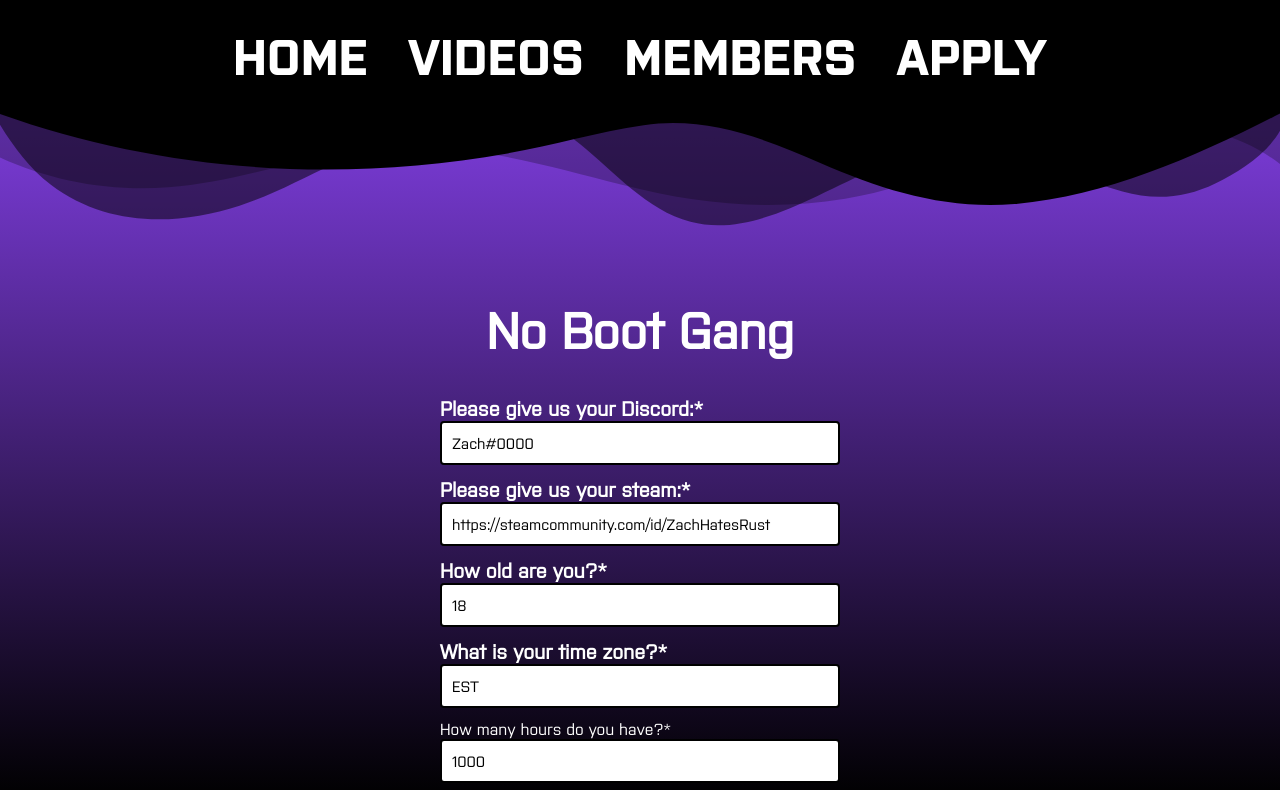
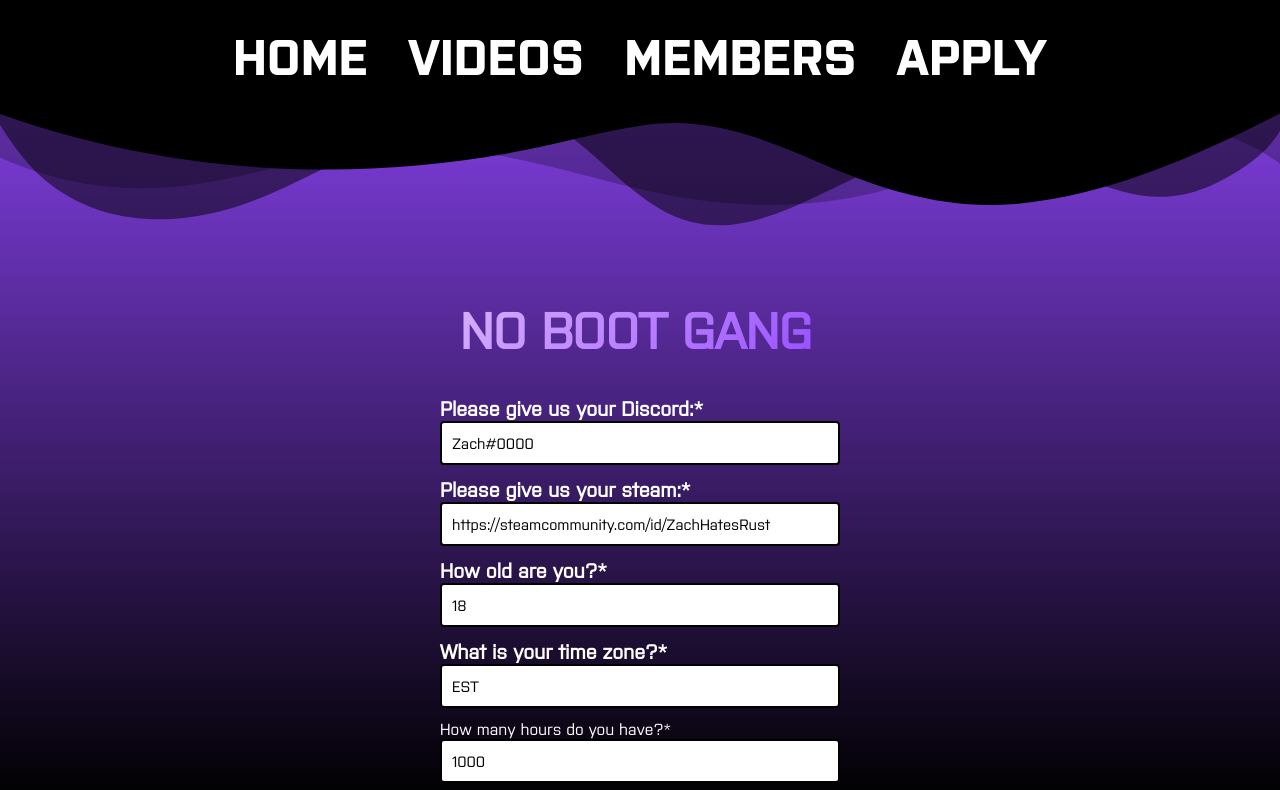
Before and after one commit to DKDiamond777/NBG, a plain HTML site: page application.html in a window 1280 px wide. Shown: the top 790 px of the page. Drawn offline with Linux system fonts and the light colour scheme.

Commit message:
Edited application page to animate text

```diff
--- a/application.css
+++ b/application.css
@@ -81,3 +81,38 @@
 .formbuilder-checkbox input[type="checkbox"].other-option:checked + label .other-val {
     display: block;
 }
+.test1
+{
+   text-transform: uppercase;
+  background-image: linear-gradient(
+    -225deg,
+    #ffffff 10%,
+    #f6ebff 20%,
+    #ecd7ff 30%,
+    #e1c2ff 40%,
+    #d6aeff 50%,
+    #ca9aff 60%,
+    #be86ff 70%,
+    #b072ff 80%,
+    #a15dff 90%,
+    #9146ff 100%
+  );
+  background-size: auto auto;
+  background-clip: border-box;
+  text-indent: 20px;
+  text-align: center;
+  background-size: 200% auto;
+  color: #fff;
+  background-clip: text;
+  -webkit-background-clip: text;
+  -webkit-text-fill-color: transparent;
+  animation: textclip 2s linear infinite;
+  display: inline-block;
+      font-size: 170px;
+}
+
+@keyframes textclip {
+  to {
+    background-position: 200% center;
+  }
+}
--- a/application.html
+++ b/application.html
@@ -33,7 +33,7 @@
 
   <div class="rendered-form">
     <form onsubmit="sendContact(event)">
-      <div class="">
+      <div class="test1">
         <h1 access="false" id="control-2521565">No Boot Gang</h1>
       </div>
       <div class="formbuilder-text form-group field-discord">
```
